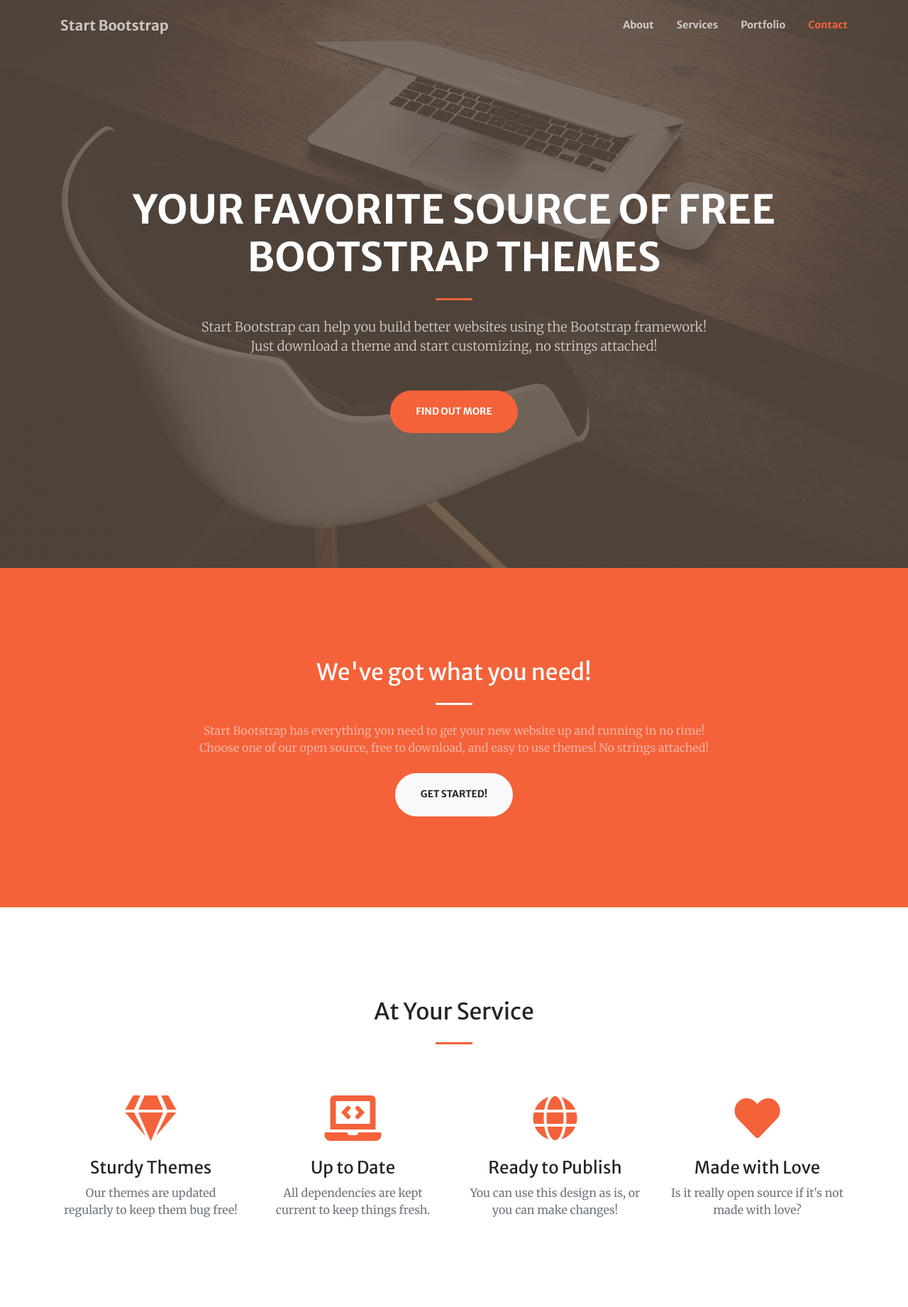
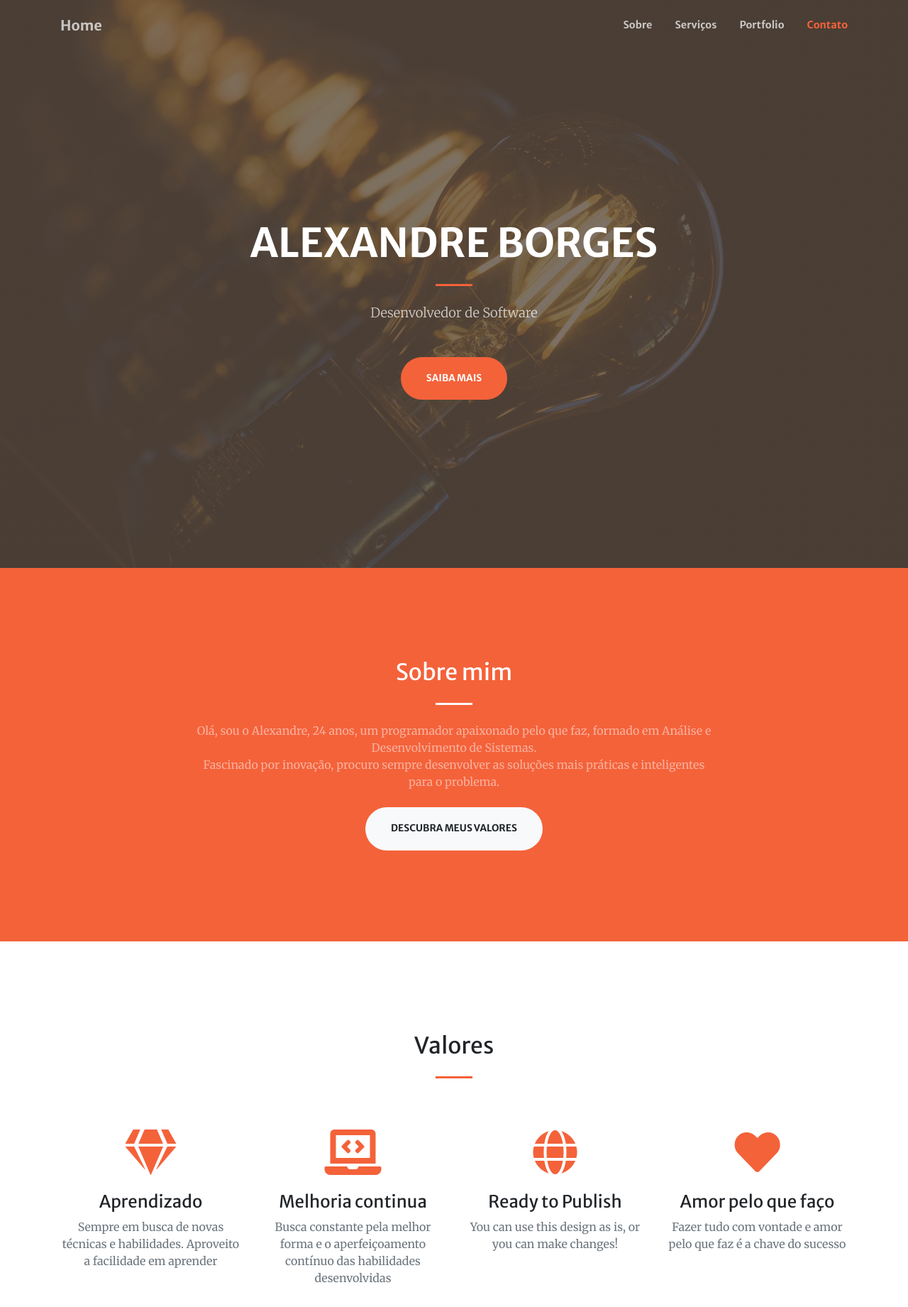
Before and after one commit to renanbucheb/alexandrebsilva.github.io, a website with bundled scripts: page index.html in a window 1280 px wide. Shown: the top 1841 px of the page at 71% size. Built offline with nearby package versions, Linux system fonts and the light colour scheme.

Commit message:
changing texts

```diff
--- a/index.html
+++ b/index.html
@@ -8,7 +8,7 @@
   <meta name="description" content="">
   <meta name="author" content="">
 
-  <title>Creative - Start Bootstrap Theme</title>
+  <title>Alexandre Borges</title>
 
   <!-- Font Awesome Icons -->
   <link href="vendor/fontawesome-free/css/all.min.css" rel="stylesheet" type="text/css">
@@ -21,32 +21,30 @@
   <link href="vendor/magnific-popup/magnific-popup.css" rel="stylesheet">
 
   <!-- Theme CSS - Includes Bootstrap -->
-  <link href="css/creative.min.css" rel="stylesheet">
-
+  <link href="css/creative.css" rel="stylesheet">
 </head>
 
 <body id="page-top">
-
   <!-- Navigation -->
   <nav class="navbar navbar-expand-lg navbar-light fixed-top py-3" id="mainNav">
     <div class="container">
-      <a class="navbar-brand js-scroll-trigger" href="#page-top">Start Bootstrap</a>
+      <a class="navbar-brand js-scroll-trigger" href="#page-top">Home</a>
       <button class="navbar-toggler navbar-toggler-right" type="button" data-toggle="collapse" data-target="#navbarResponsive" aria-controls="navbarResponsive" aria-expanded="false" aria-label="Toggle navigation">
         <span class="navbar-toggler-icon"></span>
       </button>
       <div class="collapse navbar-collapse" id="navbarResponsive">
         <ul class="navbar-nav ml-auto my-2 my-lg-0">
           <li class="nav-item">
-            <a class="nav-link js-scroll-trigger" href="#about">About</a>
+            <a class="nav-link js-scroll-trigger" href="#about">Sobre</a>
           </li>
           <li class="nav-item">
-            <a class="nav-link js-scroll-trigger" href="#services">Services</a>
+            <a class="nav-link js-scroll-trigger" href="#services">Serviços</a>
           </li>
           <li class="nav-item">
             <a class="nav-link js-scroll-trigger" href="#portfolio">Portfolio</a>
           </li>
           <li class="nav-item">
-            <a class="nav-link js-scroll-trigger" href="#contact">Contact</a>
+            <a class="nav-link js-scroll-trigger" href="#contact">Contato</a>
           </li>
         </ul>
       </div>
@@ -58,12 +56,12 @@
     <div class="container h-100">
       <div class="row h-100 align-items-center justify-content-center text-center">
         <div class="col-lg-10 align-self-end">
-          <h1 class="text-uppercase text-white font-weight-bold">Your Favorite Source of Free Bootstrap Themes</h1>
+          <h1 class="text-uppercase text-white font-weight-bold">Alexandre Borges</h1>
           <hr class="divider my-4">
         </div>
         <div class="col-lg-8 align-self-baseline">
-          <p class="text-white-75 font-weight-light mb-5">Start Bootstrap can help you build better websites using the Bootstrap framework! Just download a theme and start customizing, no strings attached!</p>
-          <a class="btn btn-primary btn-xl js-scroll-trigger" href="#about">Find Out More</a>
+          <p class="text-white-75 font-weight-light mb-5">Desenvolvedor de Software</p>
+          <a class="btn btn-primary btn-xl js-scroll-trigger" href="#about">Saiba mais</a>
         </div>
       </div>
     </div>
@@ -74,10 +72,14 @@
     <div class="container">
       <div class="row justify-content-center">
         <div class="col-lg-8 text-center">
-          <h2 class="text-white mt-0">We've got what you need!</h2>
+          <h2 class="text-white mt-0">Sobre mim</h2>
           <hr class="divider light my-4">
-          <p class="text-white-50 mb-4">Start Bootstrap has everything you need to get your new website up and running in no time! Choose one of our open source, free to download, and easy to use themes! No strings attached!</p>
-          <a class="btn btn-light btn-xl js-scroll-trigger" href="#services">Get Started!</a>
+          <p class="text-white-50 mb-4">
+            Olá, sou o Alexandre, 24  anos, um programador apaixonado pelo que faz, formado em Análise e Desenvolvimento de Sistemas.
+            <br>
+            Fascinado por inovação, procuro sempre desenvolver as soluções mais práticas e inteligentes para o problema.
+          </p>
+          <a class="btn btn-light btn-xl js-scroll-trigger" href="#services">Descubra meus valores</a>
         </div>
       </div>
     </div>
@@ -86,21 +88,21 @@
   <!-- Services Section -->
   <section class="page-section" id="services">
     <div class="container">
-      <h2 class="text-center mt-0">At Your Service</h2>
+      <h2 class="text-center mt-0">Valores</h2>
       <hr class="divider my-4">
       <div class="row">
         <div class="col-lg-3 col-md-6 text-center">
           <div class="mt-5">
             <i class="fas fa-4x fa-gem text-primary mb-4"></i>
-            <h3 class="h4 mb-2">Sturdy Themes</h3>
-            <p class="text-muted mb-0">Our themes are updated regularly to keep them bug free!</p>
+            <h3 class="h4 mb-2">Aprendizado</h3>
+            <p class="text-muted mb-0">Sempre em busca de novas técnicas e habilidades. Aproveito a facilidade em aprender</p>
           </div>
         </div>
         <div class="col-lg-3 col-md-6 text-center">
           <div class="mt-5">
             <i class="fas fa-4x fa-laptop-code text-primary mb-4"></i>
-            <h3 class="h4 mb-2">Up to Date</h3>
-            <p class="text-muted mb-0">All dependencies are kept current to keep things fresh.</p>
+            <h3 class="h4 mb-2">Melhoria continua</h3>
+            <p class="text-muted mb-0">Busca constante pela melhor forma e o aperfeiçoamento contínuo das habilidades desenvolvidas</p>
           </div>
         </div>
         <div class="col-lg-3 col-md-6 text-center">
@@ -113,15 +115,15 @@
         <div class="col-lg-3 col-md-6 text-center">
           <div class="mt-5">
             <i class="fas fa-4x fa-heart text-primary mb-4"></i>
-            <h3 class="h4 mb-2">Made with Love</h3>
-            <p class="text-muted mb-0">Is it really open source if it's not made with love?</p>
+            <h3 class="h4 mb-2">Amor pelo que faço</h3>
+            <p class="text-muted mb-0">Fazer tudo com vontade e amor pelo que faz é a chave do sucesso</p>
           </div>
         </div>
       </div>
     </div>
   </section>
 
-  <!-- Portfolio Section -->
+  <!-- Portfolio Section
   <section id="portfolio">
     <div class="container-fluid p-0">
       <div class="row no-gutters">
@@ -206,12 +208,12 @@
       </div>
     </div>
   </section>
-
+-->
   <!-- Call to Action Section -->
   <section class="page-section bg-dark text-white">
     <div class="container text-center">
-      <h2 class="mb-4">Free Download at Start Bootstrap!</h2>
-      <a class="btn btn-light btn-xl" href="https://startbootstrap.com/themes/creative/">Download Now!</a>
+      <h2 class="mb-4">Baixe o meu Curriculum em PDF</h2>
+      <a class="btn btn-light btn-xl" target="_blank" href="http://alexandrebs.com"><i class="far fa-2x fa-file-pdf" style="color:red"></i> Baixar</a>
     </div>
   </section>
 
@@ -220,20 +222,20 @@
     <div class="container">
       <div class="row justify-content-center">
         <div class="col-lg-8 text-center">
-          <h2 class="mt-0">Let's Get In Touch!</h2>
+          <h2 class="mt-0">Entre em contato</h2>
           <hr class="divider my-4">
-          <p class="text-muted mb-5">Ready to start your next project with us? Give us a call or send us an email and we will get back to you as soon as possible!</p>
+          <p class="text-muted mb-5">Esses sao os meus contatos</p>
         </div>
       </div>
       <div class="row">
         <div class="col-lg-4 ml-auto text-center">
           <i class="fas fa-phone fa-3x mb-3 text-muted"></i>
-          <div>+1 (202) 555-0149</div>
+          <div><i class="fab fa-2x fa-whatsapp-square" style="color:green"></i> (11)9 8282-3015</div>
         </div>
         <div class="col-lg-4 mr-auto text-center">
           <i class="fas fa-envelope fa-3x mb-3 text-muted"></i>
           <!-- Make sure to change the email address in anchor text AND the link below! -->
-          <a class="d-block" href="mailto:contact@yourwebsite.com">contact@yourwebsite.com</a>
+          <a class="d-block" href="mailto:alexandre@alexandrebs.com">alexandre@alexandrebs.com</a>
         </div>
       </div>
     </div>
@@ -242,7 +244,7 @@
   <!-- Footer -->
   <footer class="bg-light py-5">
     <div class="container">
-      <div class="small text-center text-muted">Copyright &copy; 2019 - Start Bootstrap</div>
+      <div class="small text-center text-muted">Copyright &copy; 2019 - Alexandre Borges</div>
     </div>
   </footer>
 
```
Also changed, not shown: css/creative.css, img/lamp.jpg (added).
